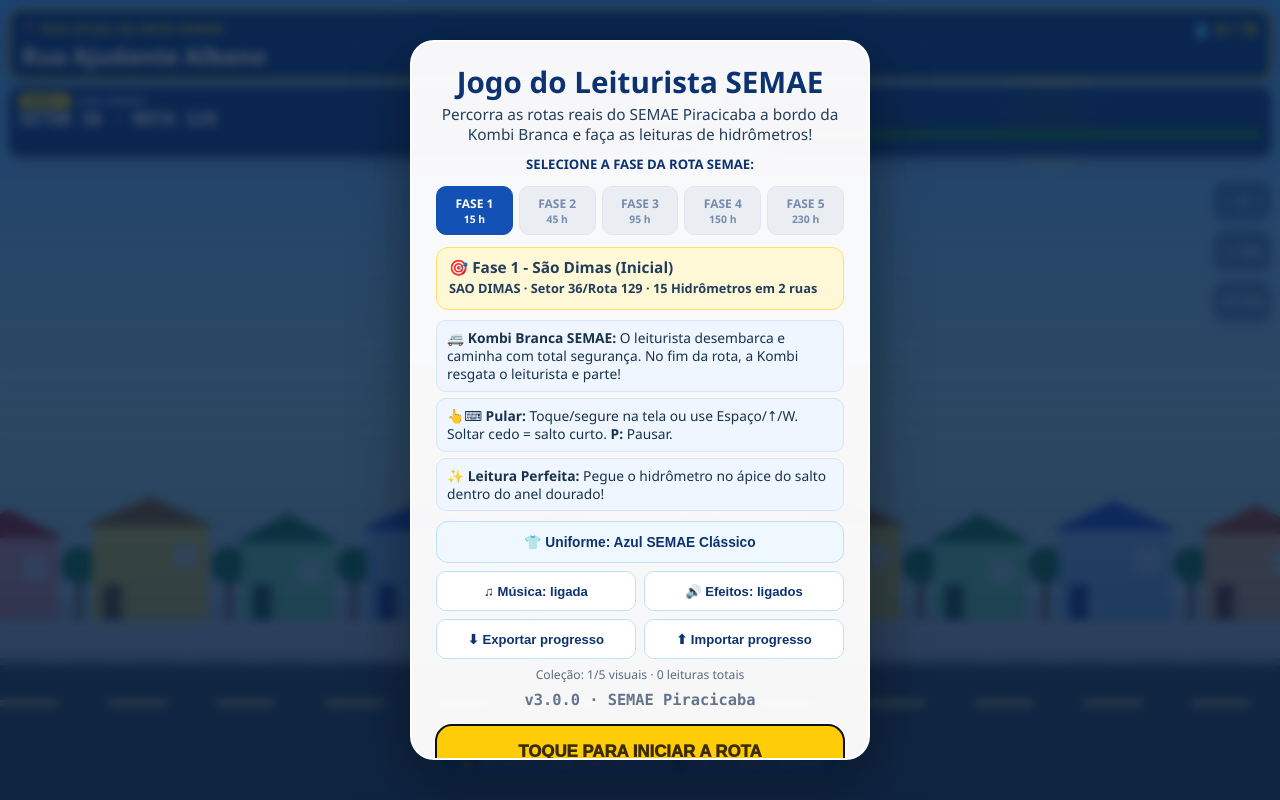
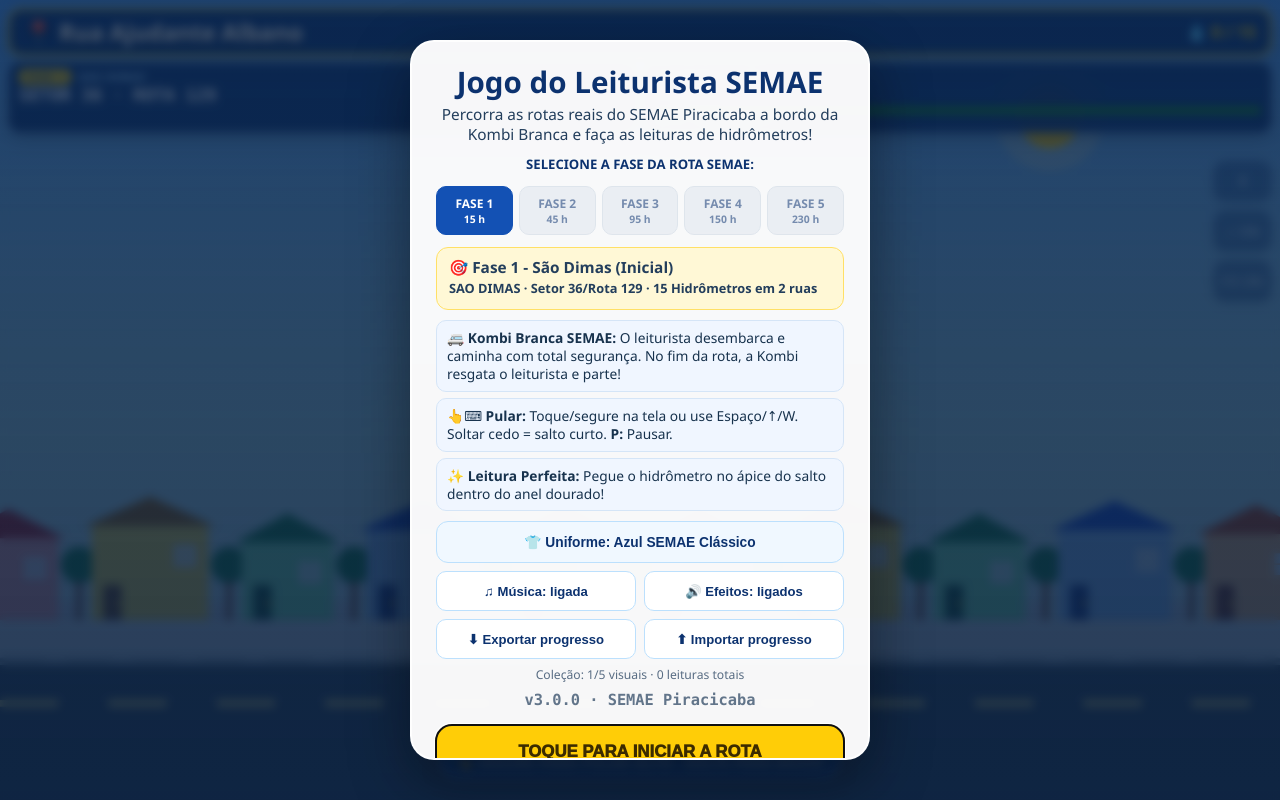
Before and after one commit to mauriciopinheiro/jogo-do-leiturista, a plain HTML site: page index.html in a window 1280 px wide. Drawn offline with Linux system fonts and the light colour scheme.

Commit message:
style: simplifica o HUD removendo o texto de cabecalho da rua

```diff
--- a/index.html
+++ b/index.html
@@ -87,7 +87,7 @@
     .touch-hint.hidden { opacity: 0; transform: translate(-50%, 8px); }
 
     .quick-controls {
-      position: absolute; right: calc(8px + var(--safe-right)); top: calc(180px + var(--safe-top));
+      position: absolute; right: calc(8px + var(--safe-right)); top: calc(160px + var(--safe-top));
       z-index: 7; display: grid; gap: 8px;
     }
     .mini-btn {
@@ -172,12 +172,11 @@
 
     <!-- HUD DE ROTAS SEMAE PIRACICABA -->
     <div class="hud" aria-hidden="true">
-      <div class="card" style="grid-column: 1 / -1; background: rgba(12, 50, 111, 0.96); border: 2px solid #FFCD07; padding: 8px 12px; border-radius: 14px;">
+      <div class="card" style="grid-column: 1 / -1; background: rgba(12, 50, 111, 0.96); border: 2px solid #FFCD07; padding: 8px 14px; border-radius: 14px;">
         <div style="display: flex; justify-content: space-between; align-items: center;">
-          <small style="color: #FFCD07; font-size: 0.75rem; font-weight: 900; letter-spacing: 0.06em; text-transform: uppercase;">📍 RUA ATUAL DA ROTA SEMAE:</small>
-          <span id="hudHidrometroCount" style="color: #FFCD07; font-size: 1rem; font-weight: 900;">💧 0 / 15</span>
+          <strong id="hudRuaAtual" style="font-size: clamp(1.15rem, 5vw, 1.45rem); color: #ffffff; text-shadow: 0 2px 6px rgba(0,0,0,0.9); font-family: 'Segoe UI', system-ui, sans-serif; white-space: nowrap; overflow: hidden; text-overflow: ellipsis;">📍 Rua Ajudante Albano</strong>
+          <span id="hudHidrometroCount" style="color: #FFCD07; font-size: 1.05rem; font-weight: 900; margin-left: 10px; flex-shrink: 0;">💧 0 / 15</span>
         </div>
-        <strong id="hudRuaAtual" style="display: block; margin-top: 3px; font-size: clamp(1.15rem, 5vw, 1.45rem); color: #ffffff; text-shadow: 0 2px 6px rgba(0,0,0,0.9); font-family: 'Segoe UI', system-ui, sans-serif; white-space: nowrap; overflow: hidden; text-overflow: ellipsis;">Rua Ajudante Albano</strong>
       </div>
       <div class="card">
         <small id="hudFaseBairro"><span class="badge-fase">FASE 1</span> SAO DIMAS</small>
@@ -581,7 +580,7 @@
     const primeiraRua = rota.ruas[0].nome_rua;
     streetSigns.push({ text: primeiraRua, x: W + 50, y: groundY - 210 });
 
-    showBanner(`🚐 DESEMBARQUE DA KOMBI`, `Bairro ${rota.bairro}`, 150, 'bonus');
+    showBanner(`VAN DA SEMAE CHEGANDO`, `Bairro ${rota.bairro}`, 150, 'bonus');
     beep(520, 0.06, 0.03); canvas.focus({ preventScroll: true });
   }
 
@@ -590,7 +589,7 @@
     const ruaAtual = r.ruas[state.ruaIdx] ? r.ruas[state.ruaIdx].nome_rua : r.ruas[r.ruas.length - 1].nome_rua;
     hudFaseBairro.innerHTML = `<span class="badge-fase">FASE ${r.fase}</span> ${r.bairro}`;
     hudRotaInfo.textContent = `SETOR ${r.setor} · ROTA ${r.rota}`;
-    hudRuaAtual.textContent = ruaAtual;
+    hudRuaAtual.textContent = `📍 ${ruaAtual}`;
     hudHidrometroCount.textContent = `💧 ${state.totalFaseReadings} / ${r.total_hidrometros}`;
     missionHud.textContent = state.microMission ? state.microMission.label : `${ruaAtual}`;
   }
@@ -711,7 +710,7 @@
         state.ruaIdx++;
         state.ruaReadings = 0;
         const proximaRua = rota.ruas[state.ruaIdx].nome_rua;
-        showBanner(`📍 ENTRANDO NA RUA:`, proximaRua, 240, 'region'); // 4 SEGUNDOS BEM VISÍVEL!
+        showBanner(proximaRua, '', 240, 'region'); // 4 SEGUNDOS BEM VISÍVEL!
         streetSigns.push({ text: proximaRua, x: W + 50, y: groundY - 210 });
       }
     }
```
Also changed, not shown: jogo_do_leiturista_v3_0_semae.html (+7 -8 lines).
